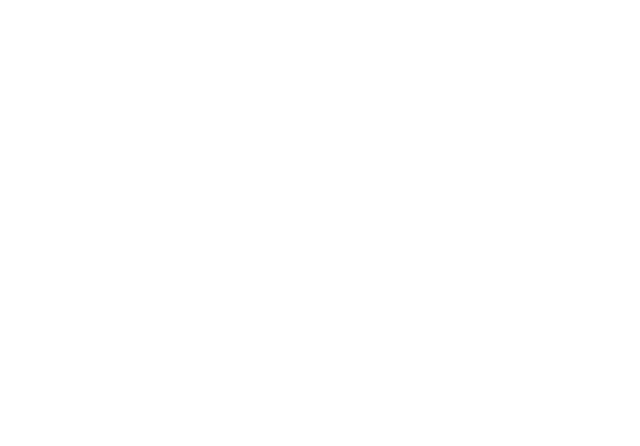
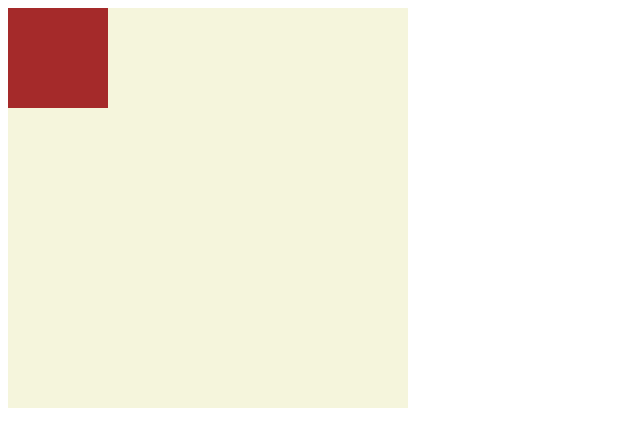
Before and after one commit to marcinmika1/zadanie-animacje-level2, a plain HTML site: page index.html in a window 1280 px wide. Shown: the whole page, without its empty margins (0-640 px from the left). Drawn offline with Linux system fonts and the light colour scheme.

Commit message:
zadanie 1

```diff
--- a/css/style.css
+++ b/css/style.css
@@ -0,0 +1,11 @@
+div.pierwszy{
+    background-color: beige;
+    width: 400px;
+    height: 400px;
+}
+
+div.drugi{
+    background-color: brown;
+    width: 100px;
+    height: 100px;
+}
--- a/index.html
+++ b/index.html
@@ -1,11 +1,18 @@
 <!DOCTYPE html>
 <html lang="en">
+
 <head>
     <meta charset="UTF-8">
     <title>Document</title>
     <link rel="stylesheet" href="css/style.css">
 </head>
+
 <body>
 
+    <div class="pierwszy">
+        <div class="drugi"></div>
+    </div>
+
 </body>
+
 </html>
```
